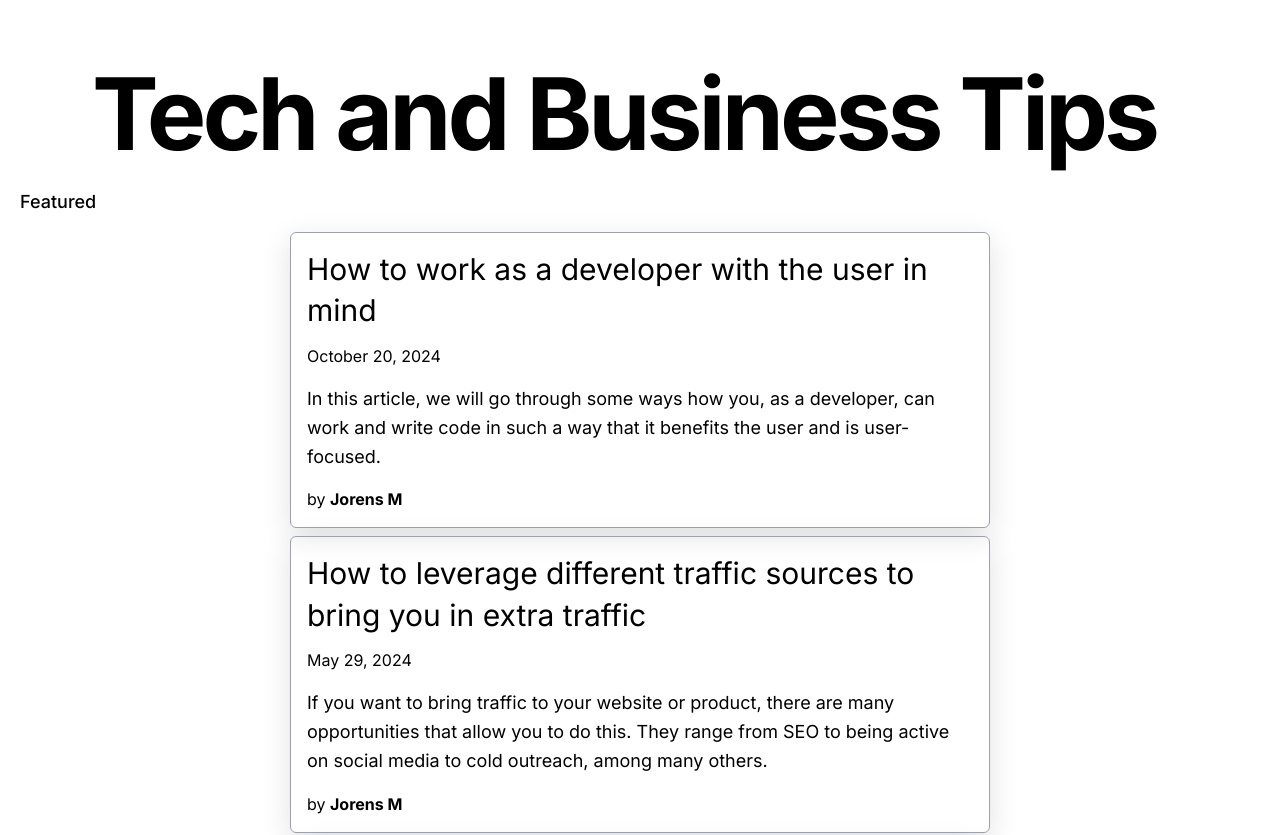
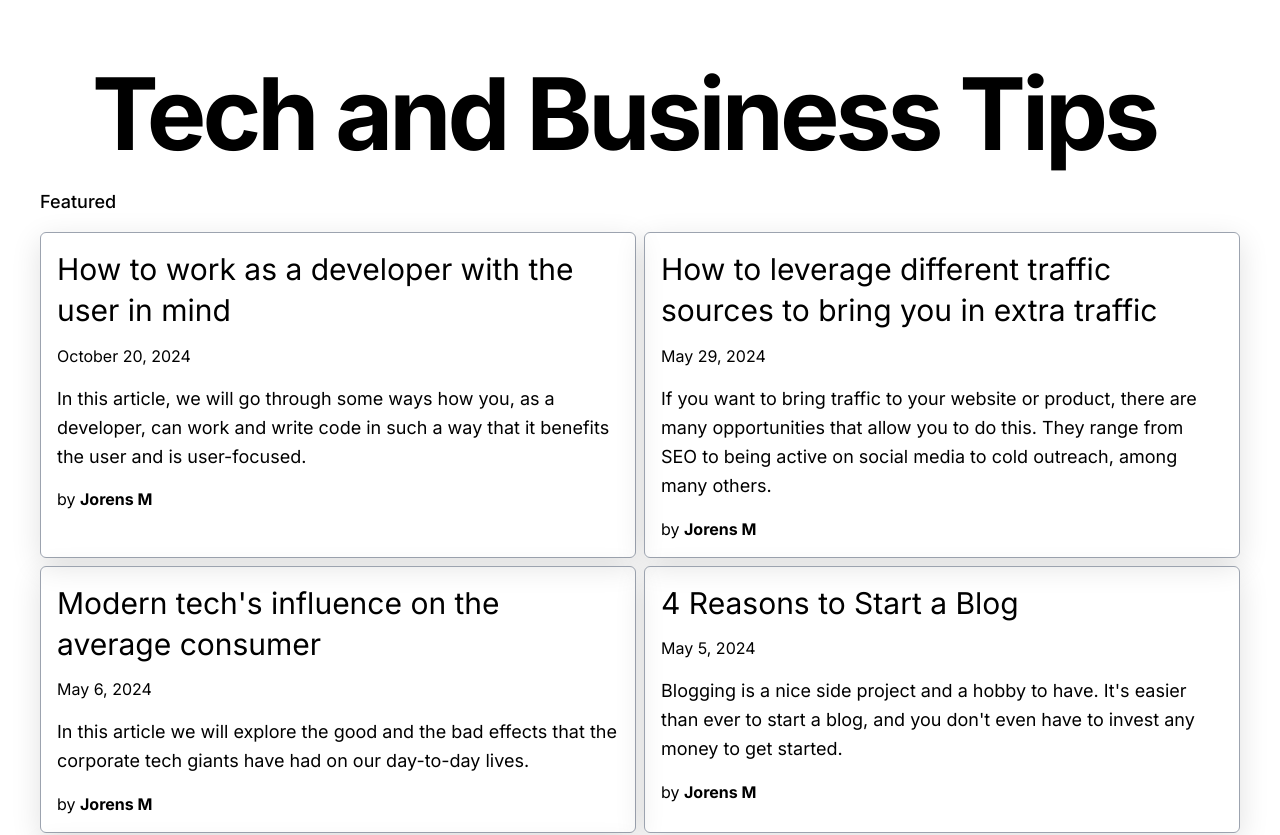
Before and after one commit to JorensM/techandbusinesstips, a Next.js app: page / in a window 1280 px wide. Shown: the top 835 px of the page. Built offline with nearby package versions, Linux system fonts and the light colour scheme.

Commit message:
fix: improve layout

```diff
--- a/src/app/_components/post-preview.tsx
+++ b/src/app/_components/post-preview.tsx
@@ -32,7 +32,7 @@ export function PostPreview({
   return (
     <div
       className={clsx(
-        'p-4 max-w-[700px]',
+        'p-4 w-full',
         border && 'border border-solid border-gray-400 rounded-md shadow-md'
       )}
     >
--- a/src/app/_components/posts-list.tsx
+++ b/src/app/_components/posts-list.tsx
@@ -8,7 +8,7 @@ type PostsListProps = {
 
 export default function PostsList({ posts }: PostsListProps) {
     return (
-        <div className='flex gap-2 flex-wrap w-full justify-center'>
+        <div className='grid grid-cols-1 md:grid-cols-2 gap-2 w-full justify-center'>
             {posts.map(post =>
                 <PostPreview
                     title={post.title}
--- a/src/app/page.tsx
+++ b/src/app/page.tsx
@@ -17,7 +17,7 @@ export default function Index() {
       <Container>
         <Intro />
         <main className='flex flex-col items-center pb-8'>
-          <div className='max-w-[1480px] w-full'>
+          <div className='max-w-[1200px] w-full'>
             <h2 className='text-lg font-medium my-4'>Featured</h2>
             <PostsList
               posts={allPosts}
```
